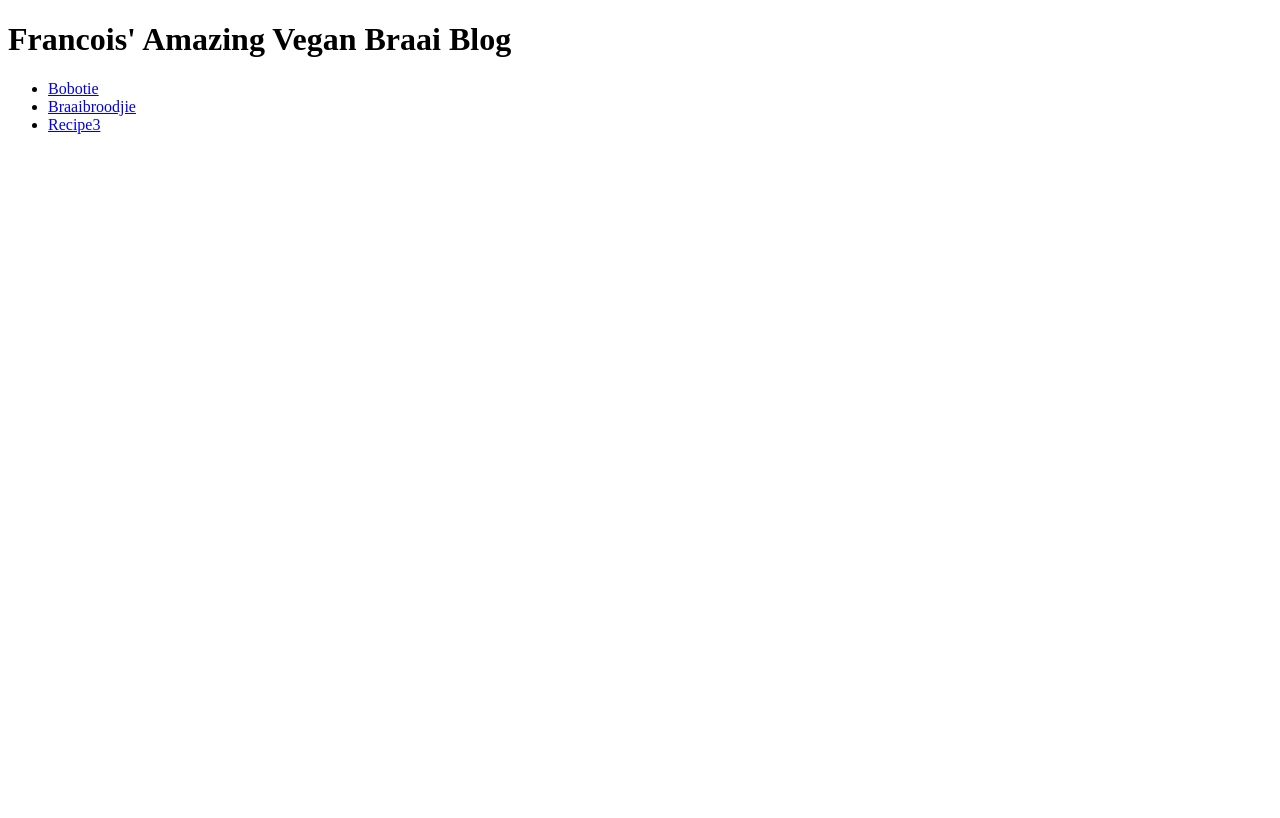
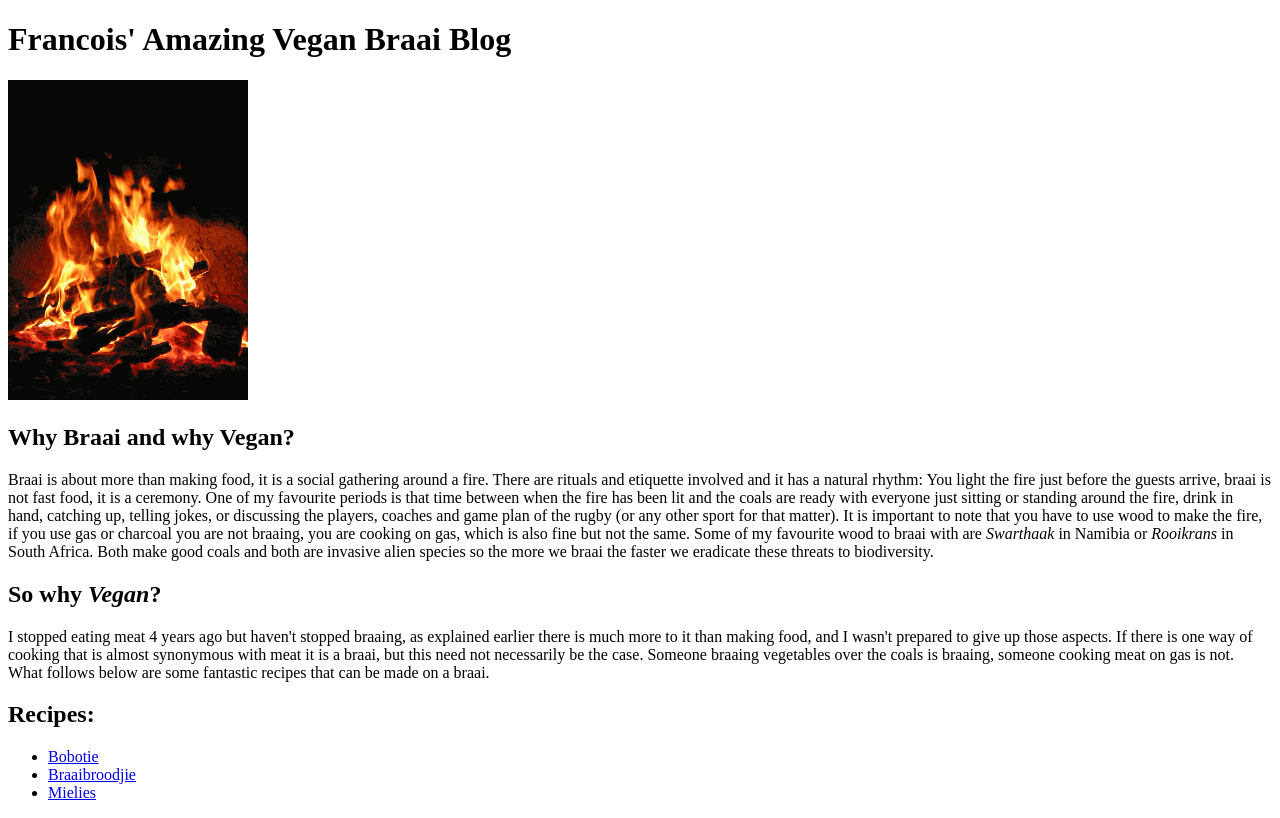
Before and after one commit to FrancoisJMalan/odin-recipes, a plain HTML site: page index.html in a window 1280 px wide. Drawn offline with Linux system fonts and the light colour scheme.

Commit message:
Add images and homepage content

```diff
--- a/index.html
+++ b/index.html
@@ -8,10 +8,40 @@
 </head>
 <body>
     <h1>Francois' Amazing Vegan Braai Blog</h1>
+    <img src = "img/campfire.gif" alt = "Campfire">
+    <h2>Why Braai and why Vegan?</h2>
+    <p>Braai is about more than making food, it is a social gathering
+        around a fire. There are rituals and etiquette involved and it
+        has a natural rhythm: You light the fire just before the guests
+        arrive, braai is not fast food, it is a ceremony. One of my
+        favourite periods is that time between when the fire has been
+        lit and the coals are ready with everyone just sitting or
+        standing around the fire, drink in hand, catching up, telling
+        jokes, or discussing the players, coaches and game plan of the
+        rugby (or any other sport for that matter). It is important to
+        note that you have to use wood to make the fire, if you use gas
+        or charcoal you are not braaing, you are cooking on gas, which
+        is also fine but not the same. Some of my favourite wood to
+        braai with are <i>Swarthaak</i> in Namibia or <i>Rooikrans</i>
+        in South Africa. Both make good coals and both are invasive
+        alien species so the more we braai the faster we eradicate
+        these threats to biodiversity.
+    </p>
+    <h2>So why <em>Vegan</em>?</h2>
+    <p>I stopped eating meat 4 years ago but haven't stopped braaing,
+        as explained earlier there is much more to it than making food,
+        and I wasn't prepared to give up those aspects. If there is one
+        way of cooking that is almost synonymous with meat it is a
+        braai, but this need not necessarily be the case. Someone
+        braaing vegetables over the coals is braaing, someone cooking
+        meat on gas is not. What follows below are some fantastic
+        recipes that can be made on a braai.
+    </p>
+    <h2>Recipes:</h2>
     <ul>
         <li><a href="recipes/bobotie.html" target = "_blank" rel = "noopener noreferrer">Bobotie</a></li>
         <li><a href="recipes/braaibroodjie.html" target = "_blank" rel = "noopener noreferrer">Braaibroodjie</a></li>
-        <li><a href="recipes/recipe3.html" target = "_blank" rel = "noopener noreferrer">Recipe3</a></li>
+        <li><a href="recipes/mielies.html" target = "_blank" rel = "noopener noreferrer">Mielies</a></li>
     </ul>
 </body>
 </html>
```
Also changed, not shown: recipes/bobotie.html (+2 -1 lines), recipes/braaibroodjie.html (+2 -1 lines), recipes/mielies.html (renamed from recipes/recipe3.html, +3 -2 lines), img/bobotie.jpg (added), img/braaibroodjie.jpg (added), img/campfire.gif (added), img/mielies.jpg (added).
